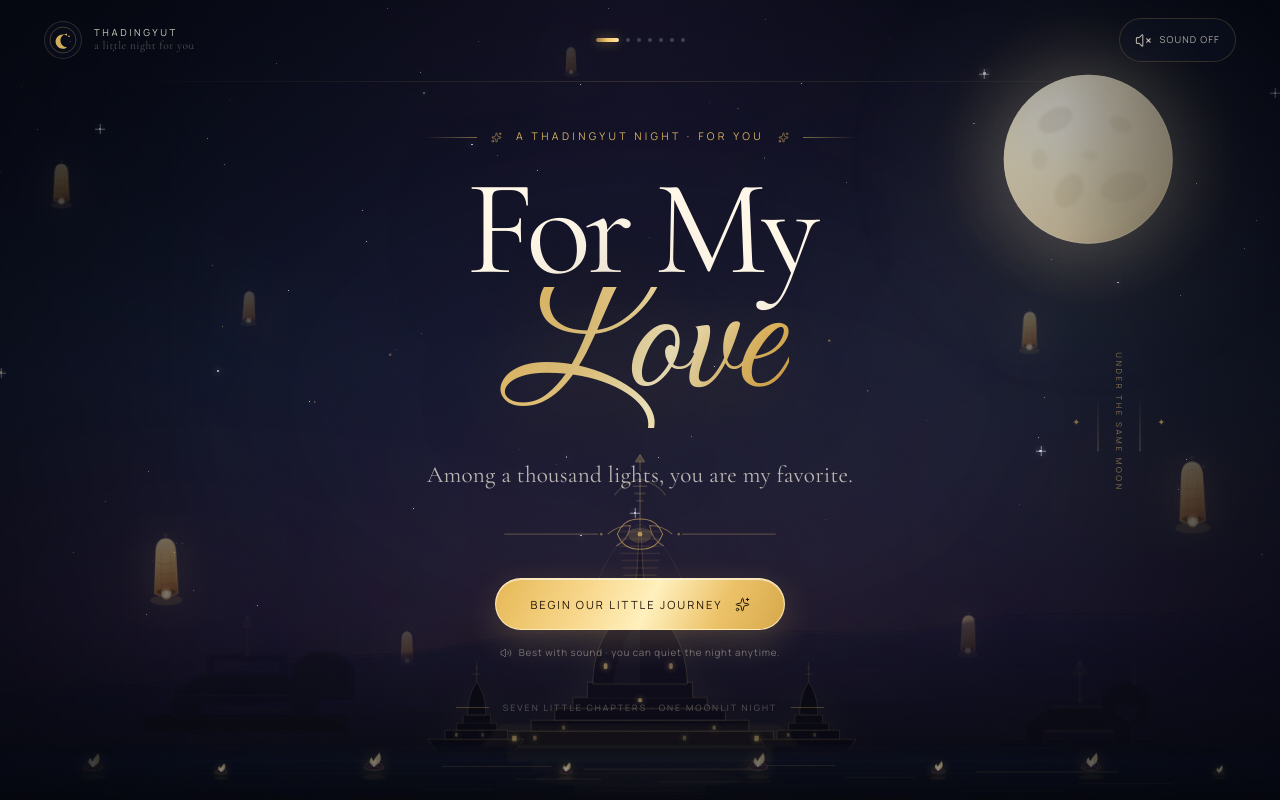
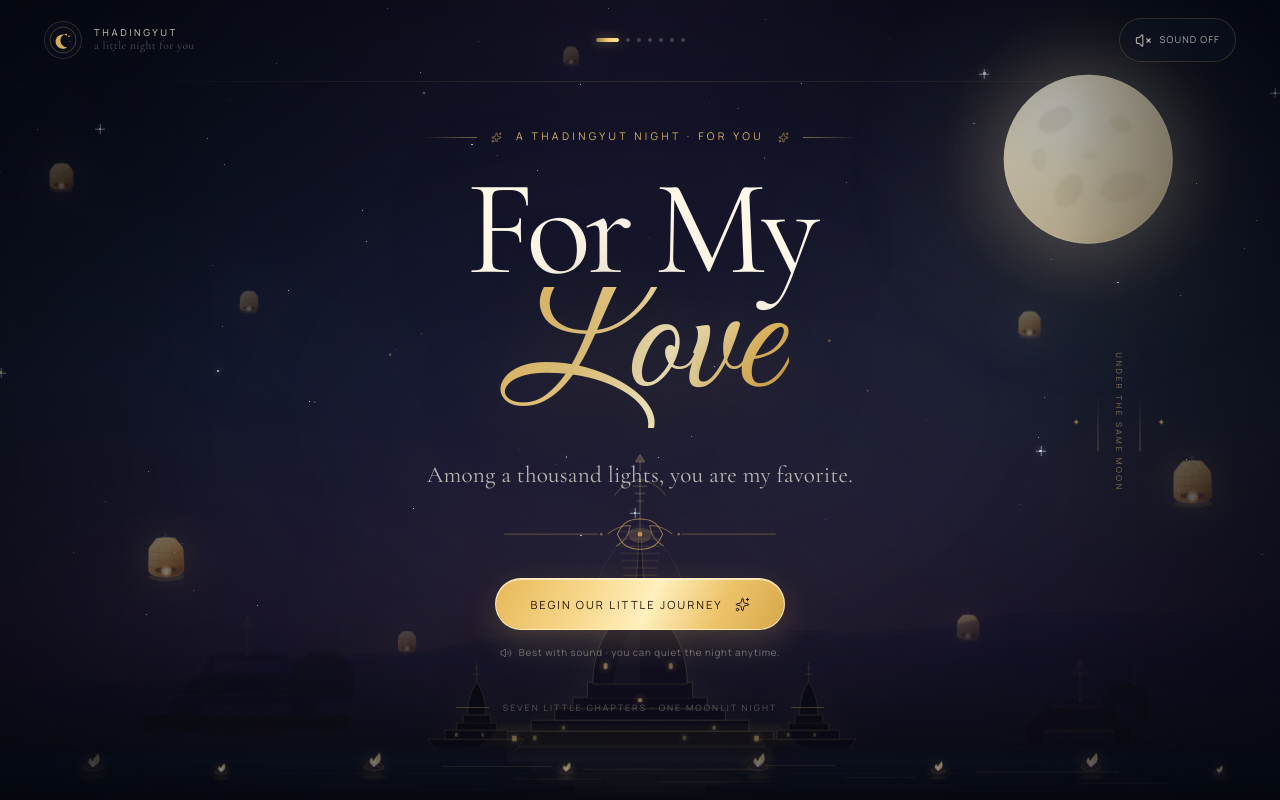
Before and after one commit to Noxety/thadinguyt_nth, a React (Vite) app: page / in a window 1280 px wide. Built offline with nearby package versions, Linux system fonts and the light colour scheme.

Commit message:
Refactor SkyLantern component and enhance styles for gate success plate. Adjust SVG dimensions and gradients for improved visuals. Update SecretScene to wrap success message in a styled plate for better presentation.

```diff
--- a/src/components/SkyLantern.tsx
+++ b/src/components/SkyLantern.tsx
@@ -14,42 +14,42 @@ export function SkyLantern({ className = "", style, muted = false }: LanternProp
 
   return (
     <div className={`sky-lantern ${className}`} style={style} aria-hidden="true">
-      <svg viewBox="0 0 80 126" fill="none">
+      <svg viewBox="0 0 80 80" fill="none">
         <defs>
-          <linearGradient id={bodyGradient} x1="24" y1="20" x2="58" y2="96" gradientUnits="userSpaceOnUse">
+          <linearGradient id={bodyGradient} x1="24" y1="16" x2="58" y2="64" gradientUnits="userSpaceOnUse">
             <stop stopColor="#FFE3A1" />
             <stop offset=".34" stopColor="#F3C46B" />
             <stop offset=".74" stopColor="#C78334" />
             <stop offset="1" stopColor="#8C4F1D" />
           </linearGradient>
-          <radialGradient id={flameGradient} cx="0" cy="0" r="1" gradientTransform="translate(40 96) rotate(90) scale(12 18)" gradientUnits="userSpaceOnUse">
+          <radialGradient id={flameGradient} cx="0" cy="0" r="1" gradientTransform="translate(40 61) rotate(90) scale(11 14)" gradientUnits="userSpaceOnUse">
             <stop stopColor="#FFFBEA" />
             <stop offset=".35" stopColor="#FFE49A" />
             <stop offset="1" stopColor="#F5A93F" stopOpacity="0" />
           </radialGradient>
         </defs>
 
-        <ellipse cx="40" cy="104" rx="24" ry="8" fill="#F5C96A" opacity={muted ? 0.08 : 0.2} />
+        <ellipse cx="40" cy="70" rx="26" ry="6.5" fill="#F5C96A" opacity={muted ? 0.08 : 0.2} />
         <path
-          d="M25 35C25 19.5 31 13 40 13s15 6.5 15 22l2.6 59.5c-11 5-24.2 5-35.2 0L25 35Z"
+          d="M26 13C30 11 50 11 54 13l9 11c1.6 1.8 2.4 4.4 2.4 7.4l.6 26.2c.2 4-2 7.2-5.8 8.6-12.4 4.6-28 4.6-40.4 0C16 64.8 13.8 61.6 14 57.6l.6-26.2c0-3 .8-5.6 2.4-7.4l9-11Z"
           fill={`url(#${bodyGradient})`}
           opacity={muted ? 0.36 : 0.88}
         />
         <path
-          d="M25 35C25 19.5 31 13 40 13s15 6.5 15 22l2.6 59.5c-11 5-24.2 5-35.2 0L25 35Z"
+          d="M26 13C30 11 50 11 54 13l9 11c1.6 1.8 2.4 4.4 2.4 7.4l.6 26.2c.2 4-2 7.2-5.8 8.6-12.4 4.6-28 4.6-40.4 0C16 64.8 13.8 61.6 14 57.6l.6-26.2c0-3 .8-5.6 2.4-7.4l9-11Z"
           stroke="#FFE9B5"
           strokeOpacity={muted ? 0.25 : 0.55}
           strokeWidth=".8"
         />
-        <path d="M31 24.5c2.2-6.6 5.1-9 9-9s6.8 2.4 9 9" stroke="#FFF3CF" strokeOpacity=".6" strokeWidth=".9" />
-        <path d="M26.6 48.5c8.8 3 18.1 3 26.8 0M27.7 64c8 2.6 16.6 2.6 24.6 0M28.7 79.2c7.4 2.2 15.2 2.2 22.6 0" stroke="#7F4719" strokeOpacity=".45" strokeWidth=".8" />
-        <path d="M33 34v56M47 34v56" stroke="#8E521E" strokeOpacity=".28" strokeWidth=".8" />
-        <ellipse cx="40" cy="92" rx="14.5" ry="4.5" fill="#5E3517" fillOpacity=".8" />
-        <ellipse cx="40" cy="93.5" rx="7.5" ry="10" fill={`url(#${flameGradient})`} opacity={muted ? 0.15 : 0.9} />
-        <ellipse cx="40" cy="95" rx="2.8" ry="5.4" fill="#FFF6D8" opacity={muted ? 0.15 : 0.9} />
-        <path d="M40 13V7M36.5 8.5 40 5l3.5 3.5" stroke="#F5C96A" strokeOpacity=".5" strokeWidth=".8" />
-        <circle cx="56" cy="20" r=".9" fill="#FFF0C2" fillOpacity=".6" />
-        <circle cx="20" cy="46" r=".65" fill="#FFF0C2" fillOpacity=".4" />
+        <path d="M28 22c3-7.4 6.6-9.8 12-9.8s9 2.4 12 9.8" stroke="#FFF3CF" strokeOpacity=".6" strokeWidth=".9" />
+        <path d="M16.6 32c10.6 3.2 36.2 3.2 46.8 0M15.8 44c10.8 3 37.6 3 48.4 0M15.2 55c11 2.6 38.6 2.6 49.6 0" stroke="#7F4719" strokeOpacity=".45" strokeWidth=".8" />
+        <path d="M30 24v34M50 24v34" stroke="#8E521E" strokeOpacity=".28" strokeWidth=".8" />
+        <ellipse cx="40" cy="59.5" rx="17" ry="4.4" fill="#5E3517" fillOpacity=".8" />
+        <ellipse cx="40" cy="61" rx="8" ry="9.6" fill={`url(#${flameGradient})`} opacity={muted ? 0.15 : 0.9} />
+        <ellipse cx="40" cy="62.4" rx="3" ry="5.2" fill="#FFF6D8" opacity={muted ? 0.15 : 0.9} />
+        <path d="M40 12V7M36.5 8.5 40 5l3.5 3.5" stroke="#F5C96A" strokeOpacity=".5" strokeWidth=".8" />
+        <circle cx="60" cy="22" r=".9" fill="#FFF0C2" fillOpacity=".6" />
+        <circle cx="18" cy="42" r=".65" fill="#FFF0C2" fillOpacity=".4" />
       </svg>
     </div>
   );
--- a/src/index.css
+++ b/src/index.css
@@ -1471,13 +1471,27 @@ svg {
   justify-content: center;
   width: 100%;
   padding: 24px;
-  color: var(--ivory);
   font-family: var(--font-display);
   font-size: clamp(1.6rem, 3.6vw, 2.3rem);
   font-style: italic;
   line-height: 1.35;
   text-align: center;
-  text-shadow: 0 0 36px rgba(var(--gold-rgb), 0.45);
+}
+.gate-success__plate {
+  display: inline-block;
+  max-width: min(100%, 470px);
+  padding: clamp(18px, 3vw, 26px) clamp(22px, 4vw, 34px);
+  border: 1px solid rgba(var(--gold-rgb), 0.34);
+  border-radius: 3px;
+  background:
+    linear-gradient(160deg, rgba(24, 19, 41, 0.93), rgba(8, 9, 18, 0.95));
+  box-shadow:
+    0 30px 80px rgba(0, 0, 0, 0.44),
+    inset 0 1px 0 rgba(var(--ivory-rgb), 0.06);
+  color: var(--ivory);
+  text-shadow: 0 0 26px rgba(var(--gold-rgb), 0.2);
+  backdrop-filter: blur(10px);
+  -webkit-backdrop-filter: blur(10px);
 }
 
 .gate-stage--unlocked .gate-frame {
@@ -3304,8 +3318,12 @@ svg {
     width: 14px;
   }
   .gate-success {
-    width: 80%;
-    font-size: 1.55rem;
+    width: 100%;
+    padding: 20px;
+    font-size: clamp(1.35rem, 6vw, 1.6rem);
+  }
+  .gate-success__plate {
+    padding: 18px 20px;
   }
 
   .festival-title {
--- a/src/scenes/SecretScene.tsx
+++ b/src/scenes/SecretScene.tsx
@@ -314,7 +314,9 @@ export function SecretScene({ onUnlock }: SecretSceneProps) {
                   animate={{ opacity: 1, y: 0, filter: "blur(0px)" }}
                   transition={{ delay: 0.65, duration: 0.9 }}
                 >
-                  {experience.secret.success}
+                  <span className="gate-success__plate">
+                    {experience.secret.success}
+                  </span>
                 </motion.p>
               )}
             </AnimatePresence>
```
